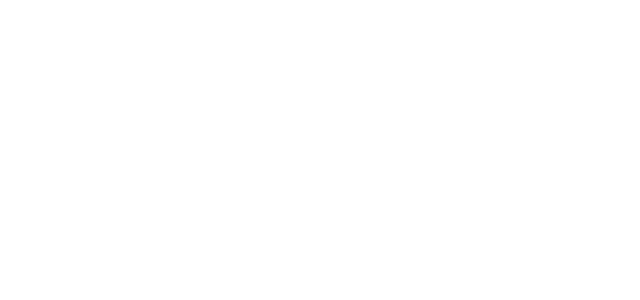
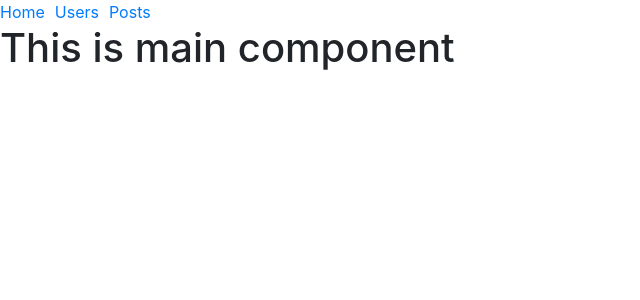
Before and after one commit to NatalieKy/React, a React (Create React App) app: page / in a window 1280 px wide. Shown: the top 300 px of the page, without its empty margins (0-640 px from the left). Built offline with nearby package versions, Linux system fonts and the light colour scheme.

Commit message:
fully cleaned project

```diff
--- a/package.json
+++ b/package.json
@@ -10,6 +10,8 @@
     "react": "^17.0.1",
     "react-bootstrap": "^1.4.0",
     "react-dom": "^17.0.1",
+    "react-router": "^5.2.0",
+    "react-router-dom": "^5.2.0",
     "react-scripts": "4.0.0",
     "web-vitals": "^0.2.4"
   },
--- a/src/App.css
+++ b/src/App.css
@@ -1,38 +1,7 @@
-.App {
-  text-align: center;
+.active {
+
 }
 
-.App-logo {
-  height: 40vmin;
-  pointer-events: none;
+.myOwnClass{
+margin-right: 10px;
 }
-
-@media (prefers-reduced-motion: no-preference) {
-  .App-logo {
-    animation: App-logo-spin infinite 20s linear;
-  }
-}
-
-.App-header {
-  background-color: #282c34;
-  min-height: 100vh;
-  display: flex;
-  flex-direction: column;
-  align-items: center;
-  justify-content: center;
-  font-size: calc(10px + 2vmin);
-  color: white;
-}
-
-.App-link {
-  color: #61dafb;
-}
-
-@keyframes App-logo-spin {
-  from {
-    transform: rotate(0deg);
-  }
-  to {
-    transform: rotate(360deg);
-  }
-}
--- a/src/App.js
+++ b/src/App.js
@@ -1,8 +1,34 @@
 import './App.css';
+
+import React from "react";
+import {Route, Switch} from "react-router";
+import Users from "./data/components/Users";
+
+import {NavLink} from "react-router-dom";
+import Posts from "./data/components/Posts";
+import User from "./data/components/User";
 
 function App() {
   return (
       <div>
+          <div >
+              <NavLink exact to='/' className={'myOwnClass'}>Home</NavLink>
+              <NavLink to='/users' className={'myOwnClass'}>Users</NavLink>
+              <NavLink
+                  to={{pathname: '/posts', search: '?a=1&b=2', hash: 'xxx'}}
+                       className={'myOwnClass'}>
+                  Posts
+              </NavLink>
+          </div>
+
+        <div>
+            <Switch>
+                <Route path='/users/:id' component={User}/>
+                <Route path='/users' component={Users}/>
+                <Route path='/posts' component={Posts}/>
+                <Route path='/' render={() => <h1>This is main component</h1>}/>
+            </Switch>
+        </div>
       </div>
   );
 }
--- /dev/null
+++ b/src/data/components/Posts.js
@@ -0,0 +1,15 @@
+import React from "react";
+import {withRouter} from "react-router";
+
+export const Posts = (props) => {
+    return (
+        <div>
+            <button onClick={() => {props.history.push({pathname: '/'})}}>Home</button>
+            <div>
+                Posts
+            </div>
+        </div>
+    )
+}
+
+export default withRouter(Posts)
--- /dev/null
+++ b/src/data/components/User.js
@@ -0,0 +1,27 @@
+import React from "react";
+
+export default class User extends React.Component {
+
+
+    state = {user : {}}
+
+    componentDidMount() {
+        const id = this.props.match.params.id
+        fetch('https://jsonplaceholder.typicode.com/users/' + id)
+            .then(response => response.json())
+            .then(user => this.setState({user}))
+    }
+
+    render() {
+
+        return (
+            <div>
+                {
+                    this.state.user && (
+                        <div>{this.state.user.name} - {this.state.user.email}</div>
+                    )
+                }
+            </div>
+        )
+    }
+}
--- /dev/null
+++ b/src/data/components/Users.js
@@ -0,0 +1,35 @@
+import React from "react";
+
+export default class Users extends React.Component {
+
+    componentDidMount() {
+        fetch('https://jsonplaceholder.typicode.com/users')
+            .then(response => response.json())
+            .then(users => this.setState({users}))
+    }
+
+    state = {users : []}
+
+    goToHome = () => {
+        this.props.history.push({pathname: '/'})
+    }
+
+    render() {
+        return (
+            <div>
+                <button onClick={this.goToHome}>Home</button>
+                {
+                    this.state.users.map(user => (
+                        <div key={user.id}>
+                            <p>{user.name}</p>
+                            <p>{user.username}</p>
+                            <p>{user.id}</p>
+                            <button onClick={() => this.props.history.push(`/users/${user.id}`)}>Show me this user</button>
+                            <hr/>
+                        </div>
+                    ))
+                }
+            </div>
+        )
+    }
+}
--- a/src/index.js
+++ b/src/index.js
@@ -4,11 +4,14 @@
 import App from './App';
 import reportWebVitals from './reportWebVitals';
 import 'bootstrap/dist/css/bootstrap.min.css';
+import {BrowserRouter} from "react-router-dom";
 
 ReactDOM.render(
-  <React.StrictMode>
-    <App />
-  </React.StrictMode>,
+  <BrowserRouter>
+      <React.StrictMode>
+          <App />
+      </React.StrictMode>
+  </BrowserRouter>,
   document.getElementById('root')
 );
 
```
Also changed, not shown: src/data/components/Forma/HomeworkForma.js (deleted), 1 other file (tests, documents, lock files or other folders).
